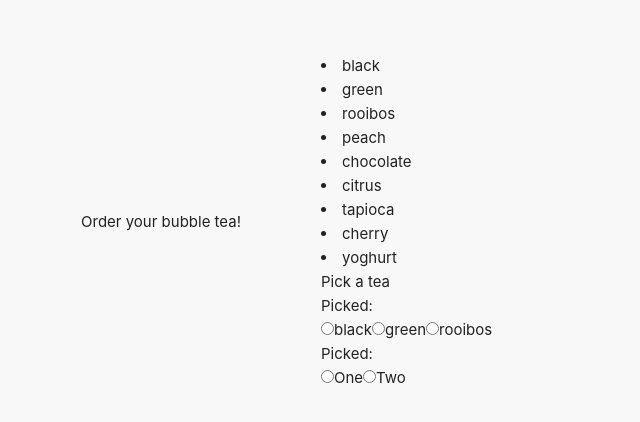
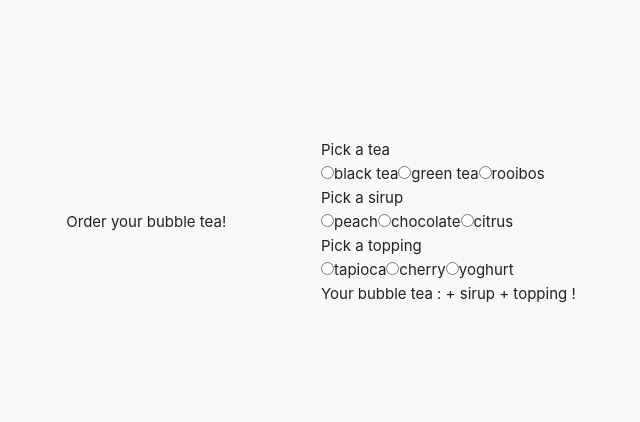
Before and after one commit to Petit-Lutin/bubble-tea, a Vue app: page / in a window 1280 px wide. Shown: the part 178-600 px from the top of the page, without its empty margins (319-959 px from the left). Built offline with nearby package versions, Linux system fonts and the light colour scheme.

Commit message:
choices between teas, sirups and toppings work

```diff
--- a/src/components/Choices.vue
+++ b/src/components/Choices.vue
@@ -2,11 +2,10 @@
 export default {
   data() {
     return {
-      //picked: 'One',
       pickedTea:'',
       pickedSirup:'',
-      pickedBobba:'',
-      teas: [{ flavour: 'black' }, { flavour: 'green' }, {flavour:'rooibos'}],
+      pickedTopping:'',
+      teas: [{ flavour: 'black tea' }, { flavour: 'green tea' }, {flavour:'rooibos'}],
       sirups: [{ flavour: 'peach'}, {flavour: 'chocolate'}, {flavour: 'citrus'}],
       toppings: [{flavour: 'tapioca'}, {flavour: 'cherry'}, {flavour: 'yoghurt'}],
 
@@ -17,36 +16,25 @@ export default {
 
 <template>
 
-
-  <li v-for="tea in teas">
-  {{ tea.flavour }}
-</li>
-
-<li v-for="sirup in sirups">
-  {{ sirup.flavour }}
-</li>
-
-<li v-for="topping in toppings">
-  {{ topping.flavour }}
-</li>
 <div class="">Pick a tea</div>
-<div>Picked: {{ pickedTea }}</div>
   <template v-for="tea in teas">
-
     <input type="radio" :id="tea.flavour" :value="tea.flavour" name="tea" v-model="pickedTea" />
-	<label :for="tea.flavour"> {{tea.flavour}}</label>
+	  <label :for="tea.flavour"> {{tea.flavour}}</label>
   </template>
 
+  <div class="">Pick a sirup</div>
+  <template v-for="sirup in sirups">
+    <input type="radio" :id="sirup.flavour" :value="sirup.flavour" name="sirup" v-model="pickedSirup" />
+	  <label :for="sirup.flavour"> {{sirup.flavour}}</label>
+  </template>
 
+  <div class="">Pick a topping</div>
+  <template v-for="topping in toppings">
+    <input type="radio" :id="topping.flavour" :value="topping.flavour" name="topping" v-model="pickedTopping" />
+	  <label :for="topping.flavour"> {{topping.flavour}}</label>
+  </template>
 
+<!-- result -->
+<div class="">Your bubble tea :  {{ pickedTea }} +  {{ pickedSirup }} sirup +  {{ pickedTopping }} topping !</div>
 
-
-
-
-<div>Picked: {{ picked }}</div>
-	<input type="radio" id="one" value="One" v-model="picked" />
-	<label for="one">One</label>
-
-	<input type="radio" id="two" value="Two" v-model="picked" />
-	<label for="two">Two</label>
 </template>
```
